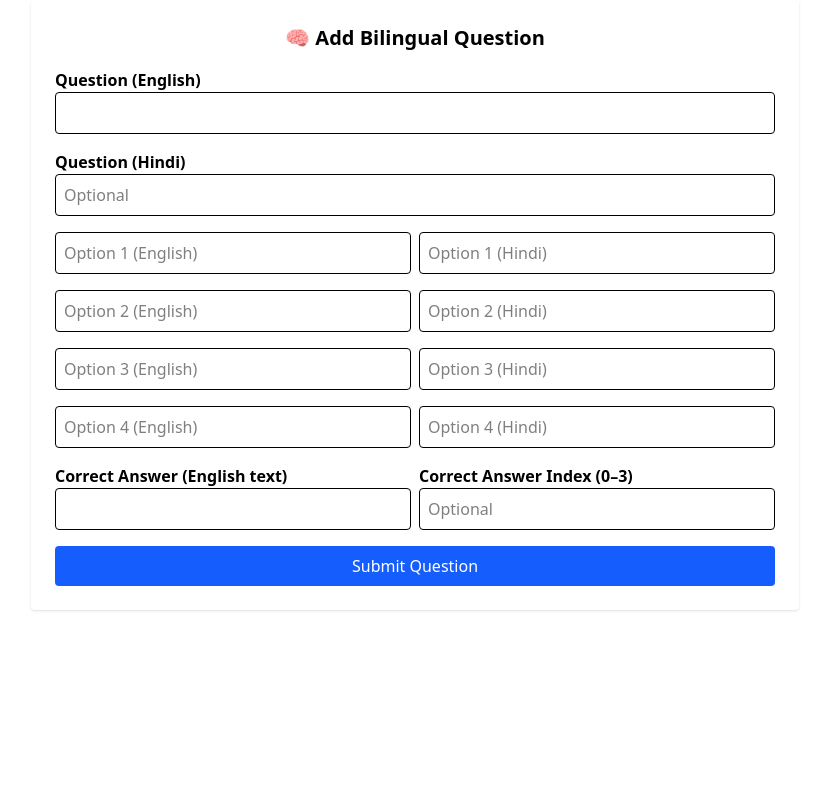
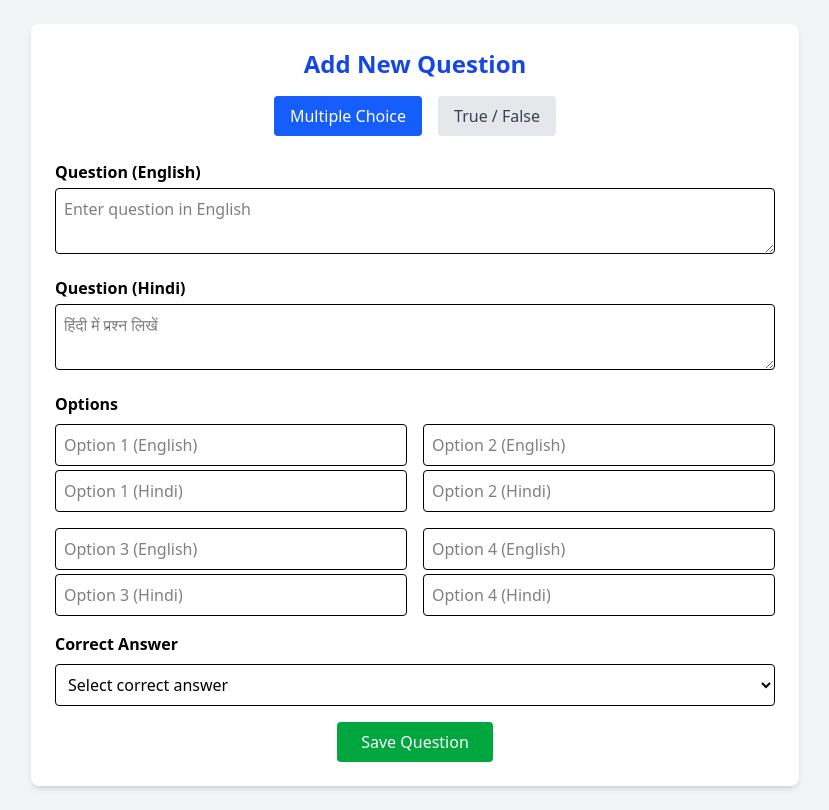
Before and after one commit to mr-akram07/ccc, a React (Vite) app: page /admin/add in a window 1280 px wide. Shown: the whole page, without its empty margins (225-1054 px from the left). Built offline with nearby package versions, Linux system fonts and the light colour scheme.

Commit message:
True False added

```diff
--- a/src/pages/AdminAddQuestion.jsx
+++ b/src/pages/AdminAddQuestion.jsx
@@ -1,44 +1,69 @@
+// client/src/pages/AdminAddQuestion.jsx
 import { useState } from "react";
 
 export default function AdminAddQuestion() {
-
-  const API_BASE = import.meta.env.VITE_API_BASE_URL || "http://localhost:5000";
+  const [questionType, setQuestionType] = useState("mcq"); // mcq | truefalse
   const [questionText, setQuestionText] = useState("");
+  const [questionTextHi, setQuestionTextHi] = useState("");
   const [options, setOptions] = useState(["", "", "", ""]);
+  const [optionsHi, setOptionsHi] = useState(["", "", "", ""]);
   const [correctAnswer, setCorrectAnswer] = useState("");
   const [correctAnswerIndex, setCorrectAnswerIndex] = useState(null);
+  const [message, setMessage] = useState("");
+  const API_BASE = import.meta.env.VITE_API_BASE_URL || "http://localhost:5000";
 
-  const [questionTextHi, setQuestionTextHi] = useState("");
-  const [optionsHi, setOptionsHi] = useState(["", "", "", ""]);
+  // 🔹 Auto-fill True/False
+  const handleTypeChange = (type) => {
+    setQuestionType(type);
+    if (type === "truefalse") {
+      setOptions(["True", "False"]);
+      setOptionsHi(["सही", "गलत"]);
+      setCorrectAnswer("");
+      setCorrectAnswerIndex(null);
+    } else {
+      setOptions(["", "", "", ""]);
+      setOptionsHi(["", "", "", ""]);
+      setCorrectAnswer("");
+      setCorrectAnswerIndex(null);
+    }
+  };
 
   const handleOptionChange = (index, value, lang = "en") => {
-    if (lang === "hi") {
-      const newOpts = [...optionsHi];
-      newOpts[index] = value;
-      setOptionsHi(newOpts);
+    if (lang === "en") {
+      const updated = [...options];
+      updated[index] = value;
+      setOptions(updated);
     } else {
-      const newOpts = [...options];
-      newOpts[index] = value;
-      setOptions(newOpts);
+      const updated = [...optionsHi];
+      updated[index] = value;
+      setOptionsHi(updated);
     }
   };
 
   const handleSubmit = async (e) => {
     e.preventDefault();
 
+    try {
       const admin = JSON.parse(localStorage.getItem("ccc_admin"));
-    if (!admin) return alert("Not logged in");
+      if (!admin || !admin.token) {
+        alert("⚠️ Please login as admin.");
+        return;
+      }
+
+      if (!questionText.trim() || options.some((o) => !o.trim())) {
+        alert("Please fill all required fields.");
+        return;
+      }
 
       const payload = {
         questionText,
+        questionTextHi,
         options,
+        optionsHi,
         correctAnswer,
         correctAnswerIndex,
-      questionTextHi,
-      optionsHi,
       };
 
-    try {
       const res = await fetch(`${API_BASE}/api/admin/questions/add`, {
         method: "POST",
         headers: {
@@ -48,103 +73,145 @@ export default function AdminAddQuestion() {
         body: JSON.stringify(payload),
       });
 
-      const data = await res.json();
-      if (res.ok) {
-        alert("✅ Question added successfully");
+      const text = await res.text();
+      if (text.startsWith("<!DOCTYPE")) throw new Error("Backend returned HTML");
+      const data = JSON.parse(text);
+      if (!res.ok) throw new Error(data.message);
+
+      setMessage("✅ Question added successfully!");
       setQuestionText("");
       setQuestionTextHi("");
+      if (questionType === "mcq") {
         setOptions(["", "", "", ""]);
         setOptionsHi(["", "", "", ""]);
+      }
       setCorrectAnswer("");
       setCorrectAnswerIndex(null);
-      } else {
-        alert("❌ Error: " + data.message);
-      }
     } catch (err) {
-      console.error("Error submitting:", err);
-      alert("Something went wrong");
+      console.error("Error adding question:", err);
+      setMessage("❌ " + err.message);
     }
   };
 
   return (
-    <div className="p-6 max-w-3xl mx-auto bg-white shadow rounded">
-      <h2 className="text-xl font-bold mb-4 text-center">🧠 Add Bilingual Question</h2>
+    <div className="min-h-screen bg-gray-100 flex justify-center items-start p-6">
+      <div className="bg-white shadow-md rounded-lg p-6 w-full max-w-3xl">
+        <h1 className="text-2xl font-bold mb-4 text-center text-blue-700">
+          Add New Question
+        </h1>
+
+        {/* 🔹 Select Question Type */}
+        <div className="mb-6 flex justify-center gap-4">
+          <button
+            onClick={() => handleTypeChange("mcq")}
+            className={`px-4 py-2 rounded ${
+              questionType === "mcq"
+                ? "bg-blue-600 text-white"
+                : "bg-gray-200 text-gray-700"
+            }`}
+          >
+            Multiple Choice
+          </button>
+          <button
+            onClick={() => handleTypeChange("truefalse")}
+            className={`px-4 py-2 rounded ${
+              questionType === "truefalse"
+                ? "bg-blue-600 text-white"
+                : "bg-gray-200 text-gray-700"
+            }`}
+          >
+            True / False
+          </button>
+        </div>
 
         <form onSubmit={handleSubmit} className="space-y-4">
-        {/* English question */}
+          {/* English Question */}
           <div>
-          <label className="block font-semibold">Question (English)</label>
-          <input
+            <label className="block font-semibold mb-1">Question (English)</label>
+            <textarea
               value={questionText}
               onChange={(e) => setQuestionText(e.target.value)}
-            className="border p-2 rounded w-full"
+              className="w-full border rounded p-2"
+              placeholder="Enter question in English"
               required
-          />
+            ></textarea>
           </div>
 
-        {/* Hindi question */}
+          {/* Hindi Question */}
           <div>
-          <label className="block font-semibold">Question (Hindi)</label>
-          <input
+            <label className="block font-semibold mb-1">Question (Hindi)</label>
+            <textarea
               value={questionTextHi}
               onChange={(e) => setQuestionTextHi(e.target.value)}
-            className="border p-2 rounded w-full"
-            placeholder="Optional"
-          />
+              className="w-full border rounded p-2"
+              placeholder="हिंदी में प्रश्न लिखें"
+            ></textarea>
           </div>
 
-        {/* Options (English + Hindi side by side) */}
+          {/* Options (English + Hindi) */}
+          <div>
+            <label className="block font-semibold mb-2">Options</label>
+
+            <div className="grid grid-cols-1 sm:grid-cols-2 gap-4">
               {options.map((opt, i) => (
-          <div key={i} className="grid grid-cols-1 sm:grid-cols-2 gap-2">
+                <div key={i}>
                   <input
+                    type="text"
+                    value={opt}
+                    onChange={(e) => handleOptionChange(i, e.target.value, "en")}
+                    className="w-full border rounded p-2 mb-1"
                     placeholder={`Option ${i + 1} (English)`}
-              value={options[i]}
-              onChange={(e) => handleOptionChange(i, e.target.value, "en")}
-              className="border p-2 rounded"
                     required
                   />
                   <input
-              placeholder={`Option ${i + 1} (Hindi)`}
+                    type="text"
                     value={optionsHi[i]}
                     onChange={(e) => handleOptionChange(i, e.target.value, "hi")}
-              className="border p-2 rounded"
+                    className="w-full border rounded p-2"
+                    placeholder={`Option ${i + 1} (Hindi)`}
                   />
                 </div>
               ))}
-
-        {/* Correct Answer */}
-        <div className="grid grid-cols-1 sm:grid-cols-2 gap-2">
-          <div>
-            <label className="block font-semibold">Correct Answer (English text)</label>
-            <input
-              value={correctAnswer}
-              onChange={(e) => setCorrectAnswer(e.target.value)}
-              className="border p-2 rounded w-full"
-              required
-            />
-          </div>
-
-          <div>
-            <label className="block font-semibold">Correct Answer Index (0–3)</label>
-            <input
-              type="number"
-              min="0"
-              max="3"
-              value={correctAnswerIndex ?? ""}
-              onChange={(e) => setCorrectAnswerIndex(Number(e.target.value))}
-              className="border p-2 rounded w-full"
-              placeholder="Optional"
-            />
             </div>
           </div>
 
+          {/* Correct Answer */}
+          <div>
+            <label className="block font-semibold mb-2">Correct Answer</label>
+            <select
+              value={correctAnswerIndex ?? ""}
+              onChange={(e) => {
+                const idx = Number(e.target.value);
+                setCorrectAnswerIndex(idx);
+                setCorrectAnswer(options[idx]);
+              }}
+              className="border p-2 rounded w-full"
+              required
+            >
+              <option value="">Select correct answer</option>
+              {options.map((opt, i) => (
+                <option key={i} value={i}>
+                  {opt || `Option ${i + 1}`}
+                </option>
+              ))}
+            </select>
+          </div>
+
+          {/* Submit */}
+          <div className="flex justify-center">
             <button
               type="submit"
-          className="w-full bg-blue-600 text-white py-2 rounded hover:bg-blue-700"
+              className="bg-green-600 text-white px-6 py-2 rounded hover:bg-green-700"
             >
-          Submit Question
+              Save Question
             </button>
+          </div>
         </form>
+
+        {message && (
+          <p className="text-center mt-4 font-semibold text-gray-700">{message}</p>
+        )}
+      </div>
     </div>
   );
 }
--- a/src/pages/TestPage.jsx
+++ b/src/pages/TestPage.jsx
@@ -227,7 +227,7 @@ export default function TestPage() {
   const total = questions.length;
   const selectedIndex = answers[current] ?? null;
 
-  const getQuestionText = (qObj, lang = "en") => (lang === "hi" ? (qObj?.questionTextHi || qObj?.questionText || "") : (qObj?.questionText || "") );
+  const getQuestionText = (qObj, lang = "en") => (lang === "hi" ? (qObj?.questionTextHi || qObj?.questionText || "") : (qObj?.questionText || ""));
   const getOptions = (qObj, lang = "en") => (lang === "hi" ? (Array.isArray(qObj?.optionsHi) && qObj.optionsHi.length ? qObj.optionsHi : (Array.isArray(qObj?.options) ? qObj.options : [])) : (Array.isArray(qObj?.options) ? qObj.options : []));
 
   return (
@@ -264,17 +264,34 @@ export default function TestPage() {
               <h3 className="text-sm font-medium text-gray-800 mb-2">English</h3>
               <div className="border rounded p-3 min-h-40">
                 <p className="mb-3 text-gray-700">{getQuestionText(q, "en") || <span className="text-gray-400">No English text</span>}</p>
-                <div className="space-y-2">
+                <div
+                  className={`grid ${getOptions(q, "en").length <= 2
+                      ? "grid-cols-1 sm:grid-cols-2"
+                      : "grid-cols-1"
+                    } gap-2`}
+                >
                   {getOptions(q, "en").map((opt, idx) => {
                     const isSelected = selectedIndex === idx;
                     return (
-                      <label key={idx} className={`block p-2 rounded cursor-pointer border ${isSelected ? "bg-blue-500 text-white border-blue-600" : "hover:bg-gray-50"}`}>
-                        <input type="radio" checked={isSelected} onChange={() => selectAnswer(current, idx)} className="mr-2" />
+                      <label
+                        key={idx}
+                        className={`flex items-center p-2 border rounded cursor-pointer transition ${isSelected
+                            ? "bg-blue-500 text-white border-blue-600"
+                            : "hover:bg-gray-50"
+                          }`}
+                      >
+                        <input
+                          type="radio"
+                          checked={isSelected}
+                          onChange={() => selectAnswer(current, idx)}
+                          className="mr-2 accent-blue-600"
+                        />
                         {opt}
                       </label>
                     );
                   })}
                 </div>
+
               </div>
             </div>
 
```
Also changed, not shown: src/pages/HomePage.jsx (line endings or trailing spaces). Lines whose indentation alone changed are shown as unchanged.
